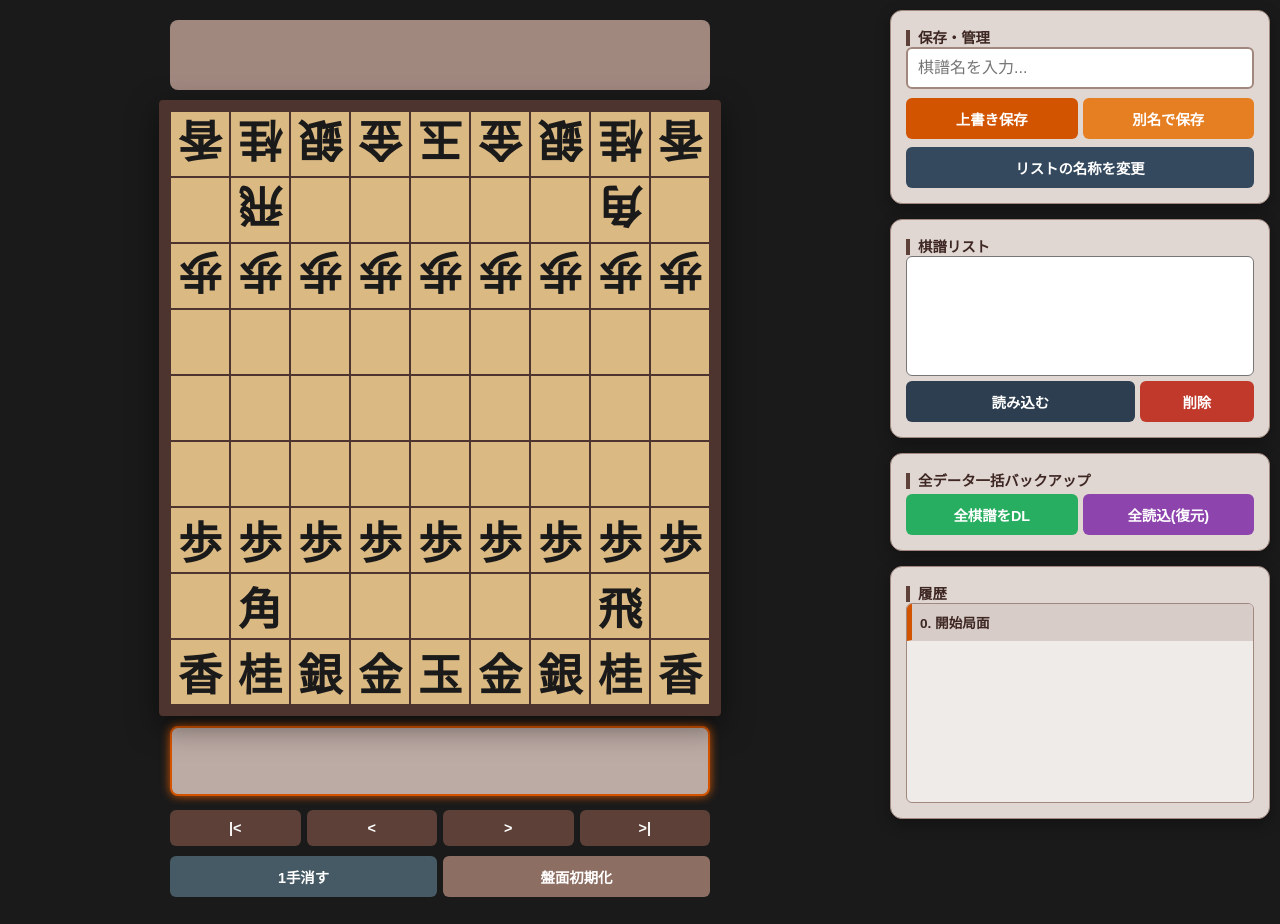
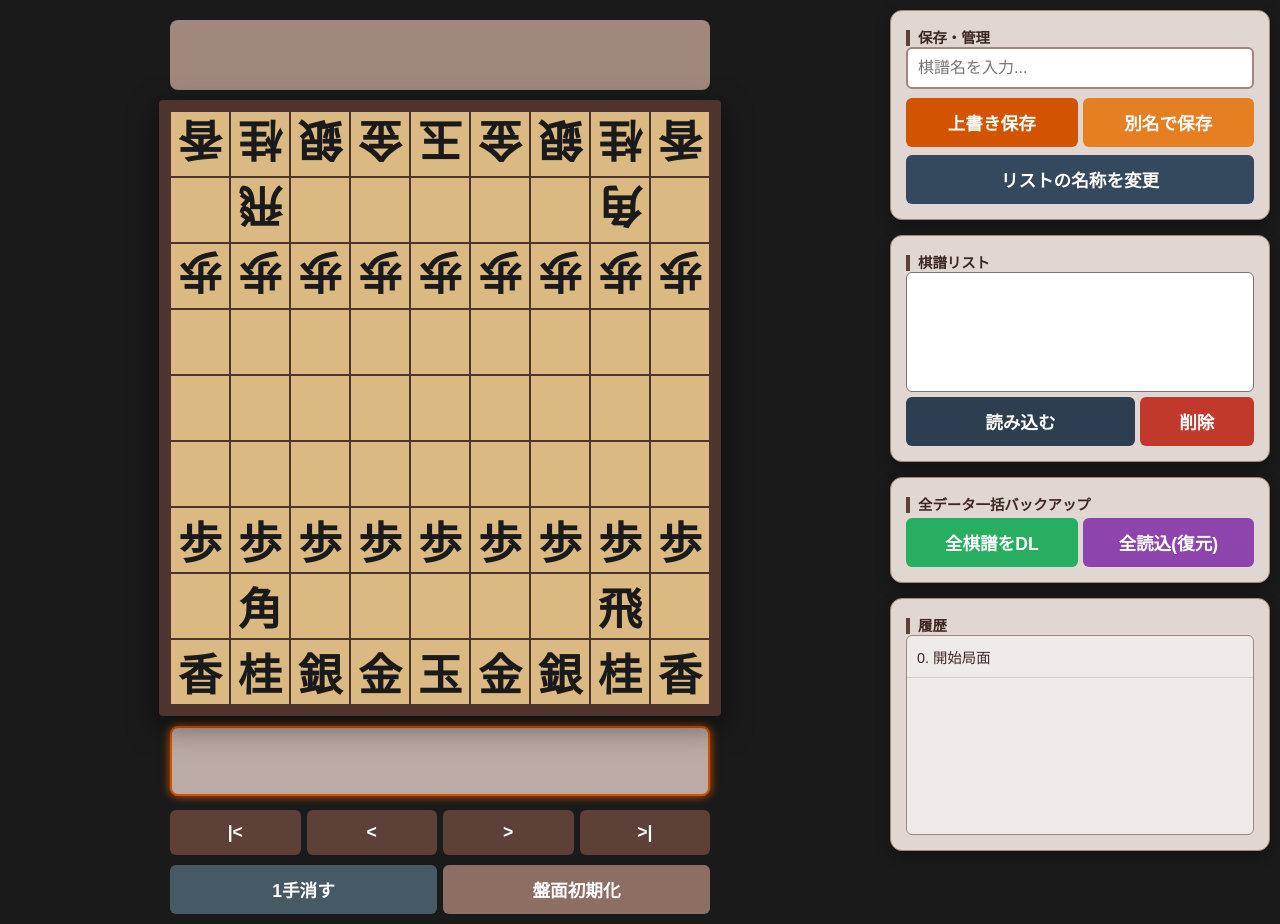
Before and after one commit to cotsuton/shogi, a plain HTML site: page index.html in a window 1280 px wide. Drawn offline with Linux system fonts and the light colour scheme.

Commit message:
Add files via upload

```diff
--- a/index.html
+++ b/index.html
@@ -2,12 +2,10 @@
 <html lang="ja">
 <head>
     <script>
-      // URLに ?nosave が含まれているかチェック
       const urlParams = new URLSearchParams(window.location.search);
       const isExcluded = urlParams.has('nosave');
 
       if (!isExcluded) {
-        // nosaveがない場合のみ計測用スクリプトを読み込む
         const gtagScript = document.createElement('script');
         gtagScript.async = true;
         gtagScript.src = "https://www.googletagmanager.com/gtag/js?id=G-WLRD9NY9NX";
@@ -17,15 +15,12 @@
         function gtag(){dataLayer.push(arguments);}
         gtag('js', new Date());
         gtag('config', 'G-WLRD9NY9NX');
-        console.log("Analytics: Active");
-      } else {
-        console.log("Analytics: Disabled (nosave mode)");
       }
     </script>
 
     <meta charset="UTF-8">
     <meta name="viewport" content="width=device-width, initial-scale=1.0, maximum-scale=1.0, user-scalable=no">
-    <title>本格将棋盤 - 除外モード対応</title>
+    <title>本格将棋盤 - 連打対策済</title>
     <style>
         :root {
             --board-bg: #dab982;
@@ -41,8 +36,26 @@
             --btn-hover: #795548;
         }
 
-        * { box-sizing: border-box; -webkit-tap-highlight-color: transparent; }
-        body { font-family: "Hiragino Sans", "Hiragino Kaku Gothic ProN", sans-serif; background: #1a1a1a; color: var(--text-main); display: flex; justify-content: center; margin: 0; padding: 10px; }
+        * {
+            box-sizing: border-box;
+            -webkit-tap-highlight-color: transparent;
+            /* ダブルタップズームを無効化し、反応を速くする */
+            touch-action: manipulation;
+        }
+
+        body {
+            font-family: "Hiragino Sans", "Hiragino Kaku Gothic ProN", sans-serif;
+            background: #1a1a1a;
+            color: var(--text-main);
+            display: flex;
+            justify-content: center;
+            margin: 0;
+            padding: 10px;
+            /* 画面全体の意図しないテキスト選択を防ぐ */
+            user-select: none;
+            -webkit-user-select: none;
+        }
+
         .main-container { display: flex; gap: 20px; width: 100%; max-width: 1400px; }
 
         @media (max-width: 1000px) {
@@ -54,6 +67,7 @@
         }
 
         .board-area { display: flex; flex-direction: column; gap: 10px; align-items: center; flex: 1; padding-top: 10px; }
+
         .komadai {
             width: 540px; height: 70px; min-height: 70px;
             background: #a1887f; padding: 5px 15px; border-radius: 8px;
@@ -62,16 +76,13 @@
         }
         .komadai.active-sente { background: #bcaaa4; border-color: var(--sente-accent); box-shadow: 0 0 10px var(--sente-accent); }
         .komadai.active-gote { background: #bcaaa4; border-color: #eee; box-shadow: 0 0 10px #eee; }
-        .moti-group { position: relative; display: flex; align-items: center; cursor: pointer; height: 45px; }
-        .moti-piece { font-size: 32px; color: var(--sente-color); }
-        .moti-count { position: absolute; top: -5px; right: -10px; font-size: 12px; font-weight: bold; background: #2b2b2b; color: #fff; padding: 1px 5px; border-radius: 8px; }
 
         .board-wrapper { position: relative; background: #4e342e; padding: 10px; border-radius: 4px; box-shadow: 0 10px 30px rgba(0,0,0,0.5); }
         #board { display: grid; grid-template-columns: repeat(9, 60px); grid-template-rows: repeat(9, 66px); background: var(--board-bg); border: 1px solid var(--cell-border); }
         .cell { border: 0.5px solid var(--cell-border); display: flex; justify-content: center; align-items: center; position: relative; }
         .cell.selected { background: var(--highlight-bg); }
         .cell.can-move::after { content: ""; width: 14px; height: 14px; background-color: var(--move-dot); border-radius: 50%; position: absolute; }
-        .piece { font-size: 44px; font-weight: bold; user-select: none; color: var(--sente-color); }
+        .piece { font-size: 44px; font-weight: bold; pointer-events: none; color: var(--sente-color); }
         .piece.gote { transform: rotate(180deg); }
         .piece.nari { color: var(--nari-color); }
 
@@ -79,15 +90,19 @@
         .card { background: var(--ui-bg); padding: 15px; border-radius: 12px; border: 1px solid #a1887f; box-shadow: 0 5px 15px rgba(0,0,0,0.3); }
         .card-title { font-size: 0.9rem; font-weight: bold; margin-bottom: 8px; border-left: 4px solid var(--btn-bg); padding-left: 8px; }
 
-        .action-btn { width: 100%; padding: 10px; font-weight: bold; border: none; border-radius: 6px; color: #fff; background: var(--btn-bg); cursor: pointer; margin-top: 4px; font-size: 0.9rem; }
-        .action-btn:active { opacity: 0.8; transform: scale(0.98); }
+        .action-btn {
+            width: 100%; padding: 12px; font-weight: bold; border: none; border-radius: 6px;
+            color: #fff; background: var(--btn-bg); cursor: pointer; margin-top: 4px;
+            font-size: 1.1rem; /* スマホで押しやすく少し大きく */
+            -webkit-appearance: none;
+        }
+        .action-btn:active { opacity: 0.7; transform: scale(0.95); }
         .btn-grid { display: grid; grid-template-columns: repeat(4, 1fr); gap: 6px; width: 100%; max-width: 540px; }
 
-        input[type="text"] { width: 100%; padding: 10px; border-radius: 6px; border: 2px solid #a1887f; margin-bottom: 5px; font-size: 1rem; outline: none; }
-        .kifu-select { width: 100%; padding: 8px; border-radius: 6px; height: 120px; font-size: 0.9rem; }
-        .history-box { height: 200px; overflow-y: scroll; background: #efebe9; border: 1px solid #a1887f; border-radius: 6px; }
-        .history-item { padding: 8px; border-bottom: 1px solid #d7ccc8; font-size: 0.85rem; cursor: pointer; }
-        .current-move { background: #d7ccc8; border-left: 5px solid var(--sente-accent); font-weight: bold; }
+        input[type="text"] { width: 100%; padding: 10px; border-radius: 6px; border: 2px solid #a1887f; margin-bottom: 5px; font-size: 1rem; outline: none; touch-action: auto; }
+        .kifu-select { width: 100%; padding: 8px; border-radius: 6px; height: 120px; font-size: 0.9rem; touch-action: auto; }
+        .history-box { height: 200px; overflow-y: scroll; background: #efebe9; border: 1px solid #a1887f; border-radius: 6px; touch-action: auto; }
+        .history-item { padding: 10px; border-bottom: 1px solid #d7ccc8; font-size: 0.9rem; cursor: pointer; }
     </style>
 </head>
 <body>
@@ -148,7 +163,7 @@
 </div>
 
 <script>
-    // --- 将棋ロジック ---
+    // 将棋ロジックは以前のまま、変更なし
     let history = []; let currentIndex = 0; let selected = null; let pendingMove = null;
     const kanjiMap = {'p':'歩','r':'飛','b':'角','g':'金','s':'銀','n':'桂','l':'香','k':'玉','+p':'と','+r':'竜','+b':'馬','+s':'全','+n':'圭','+l':'杏'};
     const komaOrder = ['r','b','g','s','n','l','p'];
@@ -179,7 +194,8 @@
                     span.className = 'piece ' + (p===p.toUpperCase()?'gote ':'sente ') + (p.includes('+')?'nari':'');
                     span.innerText = kanjiMap[p.toLowerCase()]; cell.appendChild(span);
                 }
-                cell.onclick = () => handleCellClick(r, c); boardEl.appendChild(cell);
+                cell.onclick = (e) => { e.preventDefault(); handleCellClick(r, c); };
+                boardEl.appendChild(cell);
             }
         }
         renderMoti('senteKomadaiContainer', data.senteMoti || [], 0);
@@ -193,14 +209,14 @@
         komaOrder.forEach(type => {
             if (counts[type]) {
                 const group = document.createElement('div');
-                group.className = 'moti-group' + (selected?.piece===type && selected?.owner===owner ? ' selected' : '');
+                group.className = 'moti-group';
                 const span = document.createElement('span'); span.className = 'moti-piece' + (owner === 1 ? ' gote' : '');
                 span.innerText = kanjiMap[type]; group.appendChild(span);
                 if (counts[type] > 1) {
                     const badge = document.createElement('span'); badge.className = 'moti-count';
                     badge.innerText = counts[type]; group.appendChild(badge);
                 }
-                group.onclick = (e) => { e.stopPropagation(); if (history[currentIndex].turn === owner) { selected = {type: 'moti', piece: type, owner: owner}; render(); } };
+                group.onclick = (e) => { e.preventDefault(); e.stopPropagation(); if (history[currentIndex].turn === owner) { selected = {type: 'moti', piece: type, owner: owner}; render(); } };
                 el.appendChild(group);
             }
         });
```
